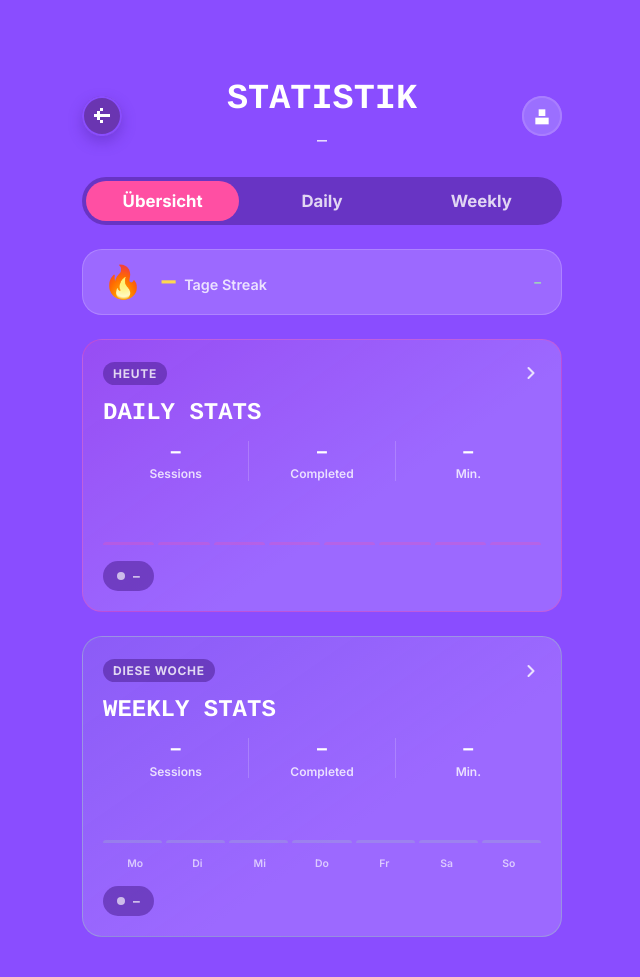
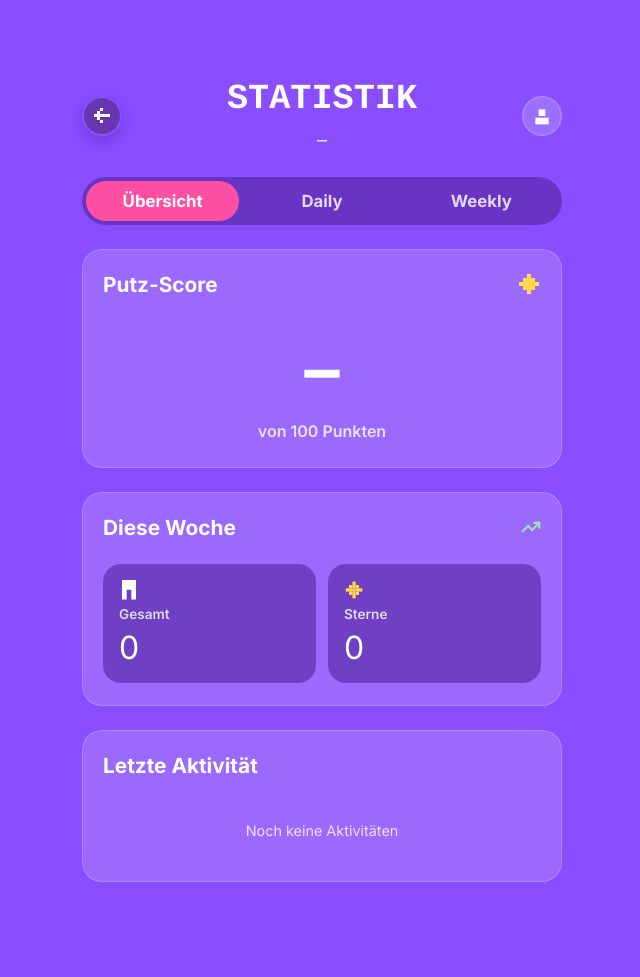
Before and after one commit to lostmarushka/IM4-Eckzahn-Eddy, a PHP site: page /stats-overview.html in a window 1280 px wide. Shown: the whole page, without its empty margins (318-958 px from the left). After the commit the page ends 882 px from the top, so only its background shows below. Run offline with PHP 8.4, Linux system fonts and the light colour scheme.

Commit message:
statistik button index.html hinzufügen + stats-overview.html stylen

```diff
--- a/css/style.css
+++ b/css/style.css
@@ -737,210 +737,106 @@ button { font: inherit; border: none; background: none; cursor: pointer; }
 
 /* ── Stats Overview Page ── */
 
-.stats-streak-banner {
-  width: 100%;
+/* Score Card */
+.stats-card-title-row {
   display: flex;
+  justify-content: space-between;
   align-items: center;
-  gap: var(--space-sm);
-  background: var(--color-card);
-  border: 1px solid var(--color-card-border);
-  border-radius: var(--radius-xl);
-  padding: 16px 20px;
+}
+.stats-card-title-row .stats-card-title {
+  margin-bottom: 0;
 }
 
-.stats-streak-flame {
-  font-size: 2rem;
-  line-height: 1;
-  flex-shrink: 0;
+.stats-score-display {
+  display: flex;
+  flex-direction: column;
+  align-items: center;
+  gap: 8px;
+  padding: 12px 0 4px;
 }
-
-.stats-streak-text {
-  display: flex;
-  align-items: baseline;
-  gap: 6px;
-  flex: 1;
-}
-
-.stats-streak-count {
+.stats-score-value {
   font-family: "Cousine", monospace;
-  font-size: 2rem;
+  font-size: 5rem;
   font-weight: 700;
-  color: var(--color-dot-yellow);
+  color: var(--color-text);
   line-height: 1;
 }
-
-.stats-streak-label {
-  font-size: 0.9rem;
+.stats-score-sub {
+  font-size: 1rem;
   font-weight: 600;
   color: var(--color-text-soft);
 }
 
-.stats-streak-sub {
+/* Diese Woche */
+.stats-week-grid {
+  display: grid;
+  grid-template-columns: 1fr 1fr;
+  gap: 12px;
+}
+.stats-week-tile {
+  background: var(--color-circle-dark);
+  border-radius: var(--radius-large);
+  padding: 16px;
+  display: grid;
+  gap: 6px;
+}
+.stats-week-tile-icon {
+  width: 20px;
+  height: 20px;
+}
+.stats-week-tile-label {
   font-size: 0.85rem;
-  font-weight: 600;
-  color: var(--color-timer-accent);
-  flex-shrink: 0;
-}
-
-/* Overview Cards */
-.stats-overview-card {
-  width: 100%;
-  display: grid;
-  row-gap: var(--space-sm);
-  padding: 22px 20px 20px;
-  border-radius: var(--radius-xl);
-  border: 1px solid var(--color-card-border);
-  background: var(--color-card);
-  text-decoration: none;
-  color: var(--color-text);
-  cursor: pointer;
-  transition: transform 0.15s ease;
-}
-
-.stats-overview-card:active {
-  transform: translateY(2px);
-}
-
-.stats-overview-card--daily {
-  border-color: rgba(255, 79, 163, 0.35);
-  background: linear-gradient(145deg, rgba(255, 79, 163, 0.12) 0%, var(--color-card) 60%);
-}
-
-.stats-overview-card--weekly {
-  border-color: rgba(159, 227, 176, 0.35);
-  background: linear-gradient(145deg, rgba(159, 227, 176, 0.1) 0%, var(--color-card) 60%);
-}
-
-.stats-overview-card-header {
-  display: flex;
-  justify-content: space-between;
-  align-items: center;
-}
-
-.stats-overview-card-tag {
-  font-size: 0.75rem;
-  font-weight: 700;
-  text-transform: uppercase;
-  letter-spacing: 0.06em;
-  color: var(--color-text-soft);
-  background: var(--color-circle-dark);
-  padding: 4px 10px;
-  border-radius: var(--radius-full);
-}
-
-.stats-overview-card-arrow {
-  color: var(--color-text-soft);
-}
-
-.stats-overview-card-title {
-  font-family: "Cousine", monospace;
-  font-size: 1.5rem;
-  font-weight: 700;
-  text-transform: uppercase;
-  line-height: 1;
-}
-
-/* Mini Metric Grid */
-.stats-overview-mini-grid {
-  display: grid;
-  grid-template-columns: 1fr auto 1fr auto 1fr;
-  align-items: center;
-}
-
-.stats-overview-mini-cell {
-  display: grid;
-  justify-items: center;
-  row-gap: 3px;
-}
-
-.stats-overview-mini-value {
-  font-family: "Cousine", monospace;
-  font-size: 1.4rem;
-  font-weight: 700;
-  line-height: 1;
-  color: var(--color-text);
-}
-
-.stats-overview-mini-label {
-  font-size: 0.75rem;
   font-weight: 600;
   color: var(--color-text-soft);
 }
-
-.stats-overview-mini-divider {
-  width: 1px;
-  height: 40px;
-  background: var(--color-card-border);
+.stats-week-tile .stats-metric-value {
+  font-size: 2rem;
 }
 
-/* Mini Bar Chart */
-.stats-overview-bars {
+/* Letzte Aktivität */
+.stats-activity-list {
+  list-style: none;
   display: flex;
-  align-items: flex-end;
-  gap: 4px;
-  height: 48px;
+  flex-direction: column;
+  gap: 10px;
 }
-
-.stats-overview-bar {
+.stats-activity-item {
+  display: flex;
+  align-items: center;
+  gap: 14px;
+  background: var(--color-circle-dark);
+  border-radius: var(--radius-large);
+  padding: 14px 16px;
+}
+.stats-activity-icon {
+  width: 22px;
+  height: 22px;
+  flex-shrink: 0;
+}
+.stats-activity-info {
   flex: 1;
-  border-radius: 3px 3px 0 0;
-  background: rgba(255, 79, 163, 0.25);
-  min-height: 3px;
 }
-
-.stats-overview-bar--active {
-  background: var(--color-button-fill);
+.stats-activity-date {
+  font-size: 0.9rem;
+  font-weight: 600;
+  color: var(--color-text);
+  display: block;
 }
-
-.stats-overview-bar--weekly {
-  background: rgba(159, 227, 176, 0.2);
+.stats-activity-duration {
+  font-size: 0.85rem;
+  color: var(--color-text-soft);
+  display: block;
 }
-
-.stats-overview-bar--weekly.stats-overview-bar--active {
-  background: var(--color-timer-accent);
+.stats-activity-badge {
+  width: 20px;
+  height: 20px;
+  flex-shrink: 0;
 }
-
-/* Wochentag Labels */
-.stats-overview-days-labels {
-  display: flex;
-  justify-content: space-between;
-  padding: 0 1px;
-  margin-top: -2px;
-}
-
-.stats-overview-days-labels span {
-  flex: 1;
+.stats-activity-empty {
+  color: var(--color-text-soft);
+  font-size: 0.9rem;
   text-align: center;
-  font-size: 0.65rem;
-  font-weight: 600;
-  color: var(--color-placeholder);
-}
-
-/* Goal Pill */
-.stats-overview-goal-pill {
-  display: inline-flex;
-  align-items: center;
-  gap: 8px;
-  background: var(--color-circle-dark);
-  border-radius: var(--radius-full);
-  padding: 7px 14px;
-  font-size: 0.85rem;
-  font-weight: 600;
-  color: var(--color-text-soft);
-  width: fit-content;
-}
-
-.stats-overview-goal-dot {
-  width: 8px;
-  height: 8px;
-  border-radius: 50%;
-  flex-shrink: 0;
-  background: var(--color-placeholder);
-}
-
-.stats-overview-goal-dot--done {
-  background: var(--color-timer-accent);
-  box-shadow: 0 0 0 3px rgba(159, 227, 176, 0.25);
+  padding: 20px 0;
 }
 
 /* Responsive */
--- a/stats-overview.html
+++ b/stats-overview.html
@@ -36,103 +36,52 @@
           onclick="location.href='stats-weekly.html'">Weekly</button>
       </div>
 
-      <!-- Streak Banner -->
-      <div class="stats-streak-banner">
-        <span class="stats-streak-flame">🔥</span>
-        <div class="stats-streak-text">
-          <span class="stats-streak-count js-streak-count">–</span>
-          <span class="stats-streak-label">Tage Streak</span>
+     <!-- Putz-Score Card -->
+<section class="stats-card" aria-label="Putz-Score">
+  <div class="stats-card-title-row">
+    <h2 class="stats-card-title">Putz-Score</h2>
+    <img src="img/dot_yellow.svg" alt="" class="button-icon-image" style="width:24px;height:24px;" />
   </div>
-        <span class="stats-streak-sub js-streak-sub">–</span>
+  <div class="stats-score-display">
+    <span class="stats-score-value js-score-value">–</span>
+    <span class="stats-score-sub js-score-sub">von 100 Punkten</span>
   </div>
+</section>
 
-      <!-- Daily Card -->
-      <a href="stats-daily.html" class="stats-overview-card stats-overview-card--daily" aria-label="Daily Stats öffnen">
-        <div class="stats-overview-card-header">
-          <span class="stats-overview-card-tag">Heute</span>
-          <svg class="stats-overview-card-arrow" width="20" height="20" viewBox="0 0 24 24" fill="none"
-            stroke="currentColor" stroke-width="2.5" stroke-linecap="round" stroke-linejoin="round">
-            <polyline points="9 18 15 12 9 6"/>
+<!-- Diese Woche Card -->
+<section class="stats-card" aria-label="Diese Woche">
+  <div class="stats-card-title-row">
+    <h2 class="stats-card-title">Diese Woche</h2>
+    <svg width="20" height="20" viewBox="0 0 24 24" fill="none" stroke="var(--color-timer-accent)"
+      stroke-width="2.5" stroke-linecap="round" stroke-linejoin="round">
+      <polyline points="22 7 13.5 15.5 8.5 10.5 2 17"/><polyline points="16 7 22 7 22 13"/>
     </svg>
   </div>
-        <h2 class="stats-overview-card-title">Daily Stats</h2>
-        <div class="stats-overview-mini-grid">
-          <div class="stats-overview-mini-cell">
-            <span class="stats-overview-mini-value js-daily-sessions">–</span>
-            <span class="stats-overview-mini-label">Sessions</span>
+  <div class="stats-week-grid">
+    <div class="stats-week-tile">
+      <img src="img/zahn_white.svg" alt="" class="button-icon-image stats-week-tile-icon" />
+      <span class="stats-week-tile-label">Gesamt</span>
+      <span class="stats-metric-value js-week-total">0</span>
     </div>
-          <div class="stats-overview-mini-divider"></div>
-          <div class="stats-overview-mini-cell">
-            <span class="stats-overview-mini-value js-daily-completed">–</span>
-            <span class="stats-overview-mini-label">Completed</span>
-          </div>
-          <div class="stats-overview-mini-divider"></div>
-          <div class="stats-overview-mini-cell">
-            <span class="stats-overview-mini-value js-daily-minutes">–</span>
-            <span class="stats-overview-mini-label">Min.</span>
+    <div class="stats-week-tile">
+      <img src="img/dot_yellow.svg" alt="" class="button-icon-image stats-week-tile-icon" />
+      <span class="stats-week-tile-label">Sterne</span>
+      <span class="stats-metric-value js-week-stars">0</span>
     </div>
   </div>
-        <div class="stats-overview-bars" aria-hidden="true">
-          <div class="stats-overview-bar" style="height:0%"></div>
-          <div class="stats-overview-bar" style="height:0%"></div>
-          <div class="stats-overview-bar" style="height:0%"></div>
-          <div class="stats-overview-bar" style="height:0%"></div>
-          <div class="stats-overview-bar" style="height:0%"></div>
-          <div class="stats-overview-bar" style="height:0%"></div>
-          <div class="stats-overview-bar" style="height:0%"></div>
-          <div class="stats-overview-bar" style="height:0%"></div>
-        </div>
-        <div class="stats-overview-goal-pill">
-          <span class="stats-overview-goal-dot"></span>
-          <span class="js-daily-goal-text">–</span>
-        </div>
-      </a>
+</section>
 
-      <!-- Weekly Card -->
-      <a href="stats-weekly.html" class="stats-overview-card stats-overview-card--weekly" aria-label="Weekly Stats öffnen">
-        <div class="stats-overview-card-header">
-          <span class="stats-overview-card-tag">Diese Woche</span>
-          <svg class="stats-overview-card-arrow" width="20" height="20" viewBox="0 0 24 24" fill="none"
-            stroke="currentColor" stroke-width="2.5" stroke-linecap="round" stroke-linejoin="round">
-            <polyline points="9 18 15 12 9 6"/>
-          </svg>
-        </div>
-        <h2 class="stats-overview-card-title">Weekly Stats</h2>
-        <div class="stats-overview-mini-grid">
-          <div class="stats-overview-mini-cell">
-            <span class="stats-overview-mini-value js-weekly-sessions">–</span>
-            <span class="stats-overview-mini-label">Sessions</span>
-          </div>
-          <div class="stats-overview-mini-divider"></div>
-          <div class="stats-overview-mini-cell">
-            <span class="stats-overview-mini-value js-weekly-completed">–</span>
-            <span class="stats-overview-mini-label">Completed</span>
-          </div>
-          <div class="stats-overview-mini-divider"></div>
-          <div class="stats-overview-mini-cell">
-            <span class="stats-overview-mini-value js-weekly-minutes">–</span>
-            <span class="stats-overview-mini-label">Min.</span>
-          </div>
-        </div>
-        <div class="stats-overview-bars stats-overview-bars--weekly" aria-hidden="true">
-          <div class="stats-overview-bar stats-overview-bar--weekly" data-day="0" style="height:0%"></div>
-          <div class="stats-overview-bar stats-overview-bar--weekly" data-day="1" style="height:0%"></div>
-          <div class="stats-overview-bar stats-overview-bar--weekly" data-day="2" style="height:0%"></div>
-          <div class="stats-overview-bar stats-overview-bar--weekly" data-day="3" style="height:0%"></div>
-          <div class="stats-overview-bar stats-overview-bar--weekly" data-day="4" style="height:0%"></div>
-          <div class="stats-overview-bar stats-overview-bar--weekly" data-day="5" style="height:0%"></div>
-          <div class="stats-overview-bar stats-overview-bar--weekly" data-day="6" style="height:0%"></div>
-        </div>
-        <div class="stats-overview-days-labels" aria-hidden="true">
-          <span>Mo</span><span>Di</span><span>Mi</span><span>Do</span><span>Fr</span><span>Sa</span><span>So</span>
-        </div>
-        <div class="stats-overview-goal-pill">
-          <span class="stats-overview-goal-dot"></span>
-          <span class="js-weekly-goal-text">–</span>
-        </div>
-      </a>
+<!-- Letzte Aktivität Card -->
+<section class="stats-card" aria-label="Letzte Aktivität">
+  <h2 class="stats-card-title">Letzte Aktivität</h2>
+  <ul class="stats-activity-list js-activity-list">
+    <li class="stats-activity-empty">Noch keine Aktivitäten</li>
+  </ul>
+</section>
 
     </div>
   </div>
+
+  <script src="js/stats.js"></script>
 </body>
 </html>
```
Also changed, not shown: index.html (+10 -0 lines). Lines whose indentation alone changed are shown as unchanged.
